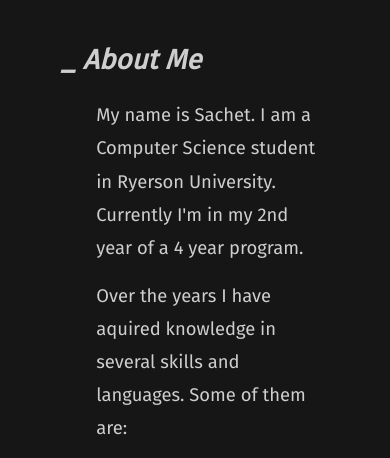
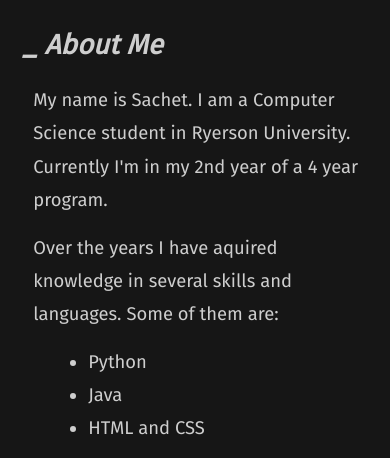
Before and after one commit to sachet0/sachet0.github.io, a plain HTML site: page index.html in a window 390 px wide. Shown: the part 349-807 px from the top of the page. Drawn offline with Linux system fonts and the light colour scheme.

Commit message:
made changes to responsive design elements to better suit mobile/tablet devices

```diff
--- a/style.css
+++ b/style.css
@@ -26,7 +26,7 @@ header h2 {
 
 main {
     margin: 2% 8% 2% 8%;
-    padding: 20px;
+    padding: 1% 8% 0% 8%;
 }
 
 main h2{
@@ -100,4 +100,11 @@ header #self {
         float: right;
         font-family: Roboto Mono;
     }
+    main {
+        margin: 2%;
+        padding: 5px;
+    }
+    .section {
+        padding-left: 1.5%;
+    }
 }
```
